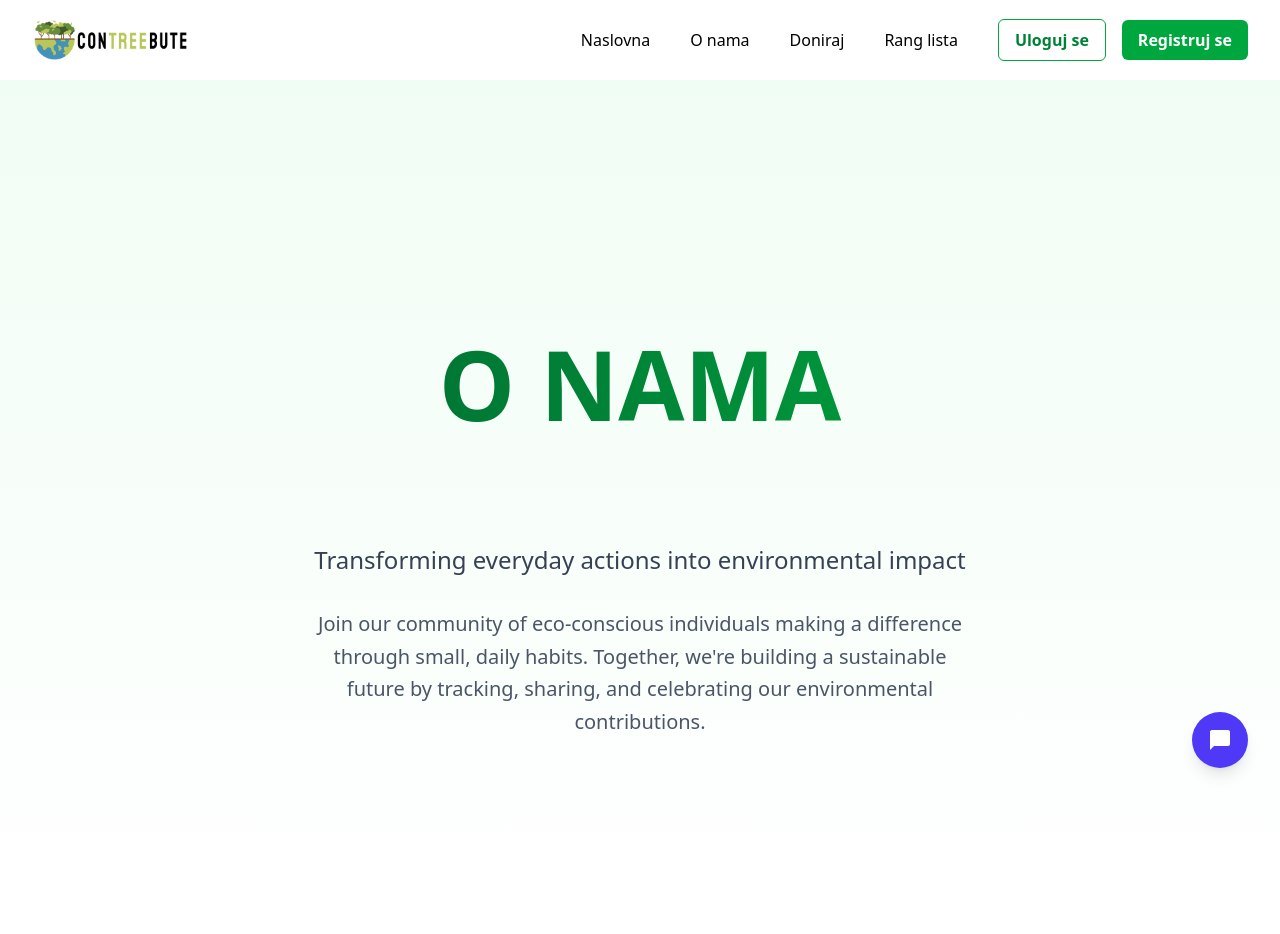
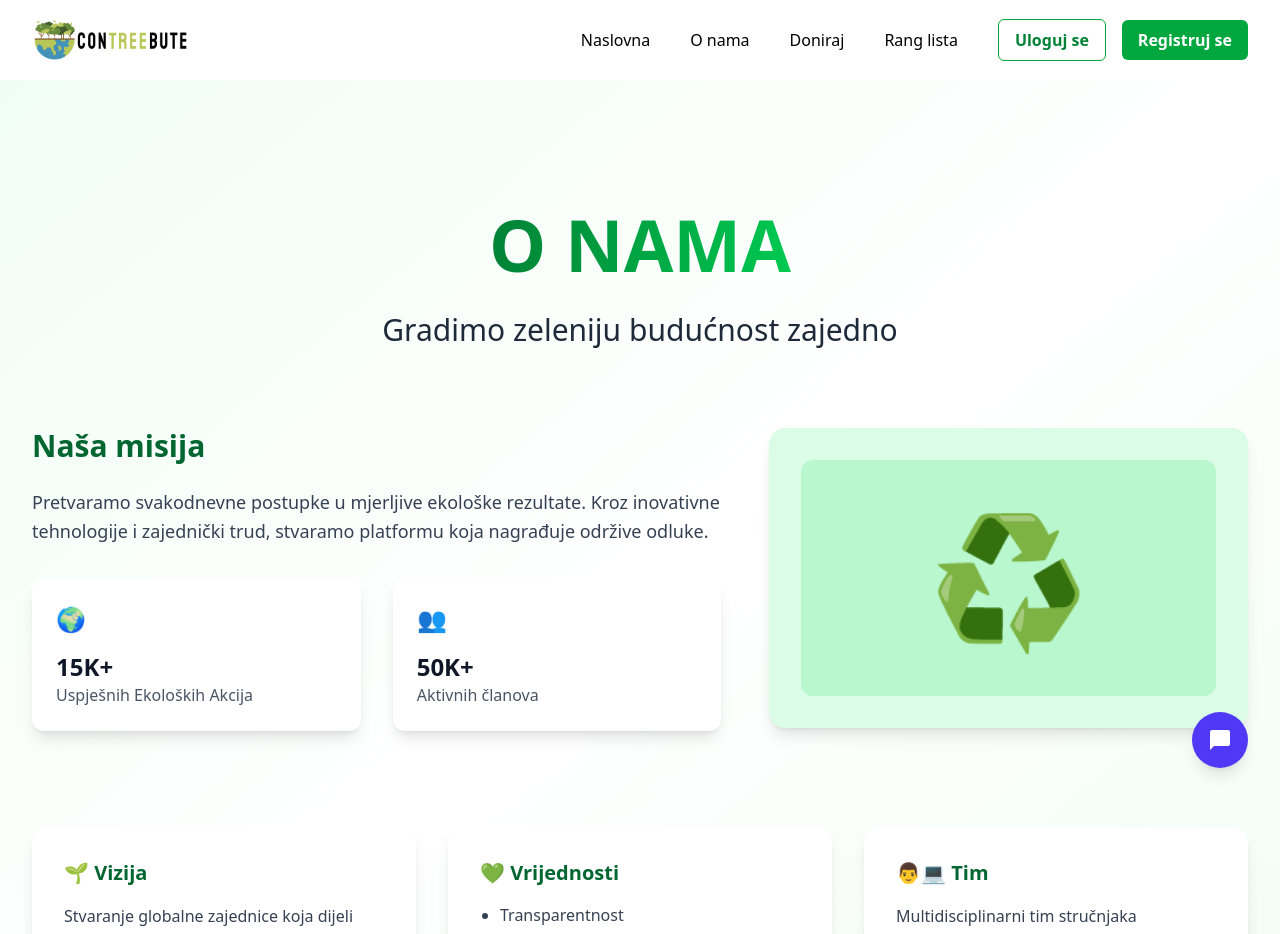
Before and after one commit to emirprasovic/hackathon-2025, a React (Vite) app in the folder frontend/: page /about in a window 1280 px wide. Shown: the top 934 px of the page. Built offline with nearby package versions, Linux system fonts and the light colour scheme.

Commit message:
minor changes on the about page

```diff
--- a/frontend/src/pages/about/AboutPage.jsx
+++ b/frontend/src/pages/about/AboutPage.jsx
@@ -1,21 +1,86 @@
-import React from "react";
-
 const AboutPage = () => {
   return (
-    <div className="min-h-screen bg-gradient-to-b from-green-50 to-white">
-      <div className="container mx-auto px-6 md:px-8 py-32 md:py-40">
-        <div className="max-w-4xl mx-auto py-8 text-center space-y-20">
-          <h1 className="text-6xl md:text-8xl py-8 mt-8 font-bold bg-gradient-to-r from-green-800 to-green-600 bg-clip-text text-transparent">
-            O NAMA
+    <div className="min-h-screen bg-gradient-to-br from-green-50 via-white to-green-50">
+      <div className="container mx-auto px-4 md:px-8 py-24 md:py-32">
+        {/* Header Section */}
+        <div className="max-w-4xl mx-auto text-center mb-20">
+          <h1 className="text-5xl md:text-7xl font-extrabold mb-8">
+            <span className="bg-gradient-to-r from-green-700 to-green-500 bg-clip-text text-transparent">
+              O NAMA
+            </span>
           </h1>
-          <div className="space-y-8 max-w-2xl mx-auto">
-            <p className="text-xl md:text-2xl text-gray-700 font-medium">
-              Transforming everyday actions into environmental impact
+          <p className="text-2xl md:text-3xl font-medium text-gray-800 mb-6">
+            Gradimo zeleniju budućnost zajedno
+          </p>
+        </div>
+
+        {/* Content Grid */}
+        <div className="grid md:grid-cols-12 gap-12 max-w-7xl mx-auto">
+          {/* Mission Statement */}
+          <div className="md:col-span-7 space-y-8">
+            <div className="space-y-6">
+              <h2 className="text-3xl font-bold text-green-800">
+                Naša misija
+              </h2>
+              <p className="text-lg leading-relaxed text-gray-700">
+                Pretvaramo svakodnevne postupke u mjerljive ekološke rezultate.
+                Kroz inovativne tehnologije i zajednički trud, stvaramo platformu
+                koja nagrađuje održive odluke.
+              </p>
+            </div>
+
+            {/* Impact Stats */}
+            <div className="grid grid-cols-2 gap-8">
+              <div className="p-6 bg-white rounded-xl shadow-lg">
+                <div className="text-green-600 text-2xl mb-4">🌍</div>
+                <h3 className="text-2xl font-bold text-gray-900">15K+</h3>
+                <p className="text-gray-600">Uspješnih Ekoloških Akcija</p>
+              </div>
+
+              <div className="p-6 bg-white rounded-xl shadow-lg">
+                <div className="text-green-600 text-2xl mb-4">👥</div>
+                <h3 className="text-2xl font-bold text-gray-900">50K+</h3>
+                <p className="text-gray-600">Aktivnih članova</p>
+              </div>
+            </div>
+          </div>
+
+          {/* Image/Visual Section */}
+          <div className="md:col-span-5">
+            <div className="relative shadow-lg bg-green-100 rounded-2xl p-8 shadow-inner">
+              <div className="aspect-w-1 aspect-h-1">
+                <div className="bg-green-200 rounded-xl h-full w-full flex items-center justify-center">
+                  <h2 className="text-9xl text-green-600 my-[54px]">♻️</h2>
+                </div>
+              </div>
+            </div>
+          </div>
+        </div>
+
+        {/* Core Values */}
+        <div className="mt-24 grid md:grid-cols-3 gap-8 max-w-7xl mx-auto">
+          <div className="p-8 bg-white rounded-2xl shadow-lg hover:shadow-xl transition-shadow">
+            <h3 className="text-xl font-bold text-green-800 mb-4">🌱 Vizija</h3>
+            <p className="text-gray-700 leading-relaxed">
+              Stvaranje globalne zajednice koja dijeli ekološke ideje i podstiče
+              održive promijene.
             </p>
-            <p className="text-lg md:text-xl text-gray-600 leading-relaxed">
-              Join our community of eco-conscious individuals making a difference
-              through small, daily habits. Together, we're building a sustainable
-              future by tracking, sharing, and celebrating our environmental contributions.
+          </div>
+
+          <div className="p-8 bg-white rounded-2xl shadow-lg hover:shadow-xl transition-shadow">
+            <h3 className="text-xl font-bold text-green-800 mb-4">💚 Vrijednosti</h3>
+            <ul className="list-disc pl-5 space-y-2 text-gray-700">
+              <li>Transparentnost</li>
+              <li>Inovativnost</li>
+              <li>Zajednička odgovornost</li>
+            </ul>
+          </div>
+
+          <div className="p-8 bg-white rounded-2xl shadow-lg hover:shadow-xl transition-shadow">
+            <h3 className="text-xl font-bold text-green-800 mb-4">👨💻 Tim</h3>
+            <p className="text-gray-700 leading-relaxed">
+              Multidisciplinarni tim stručnjaka posvjećenih održivom razvoju i
+              tehnološkim riješenjima.
             </p>
           </div>
         </div>
```
